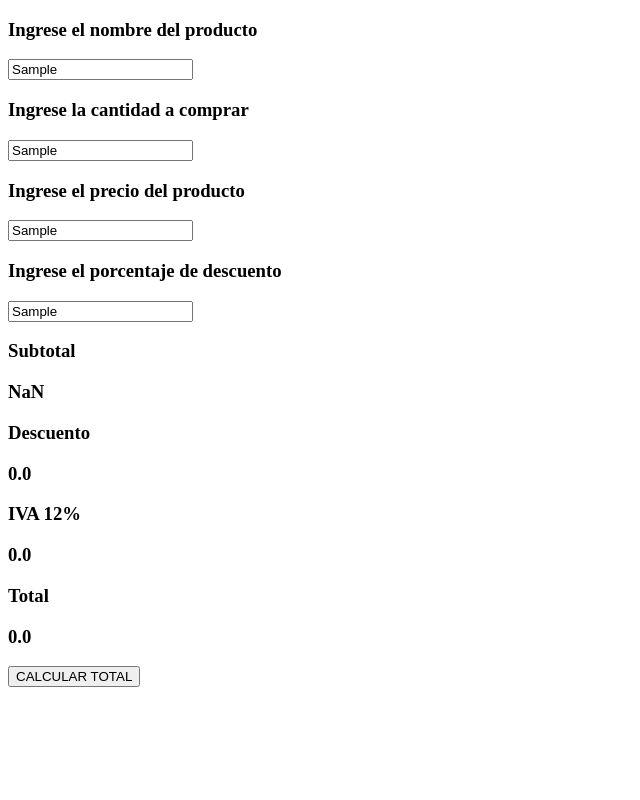
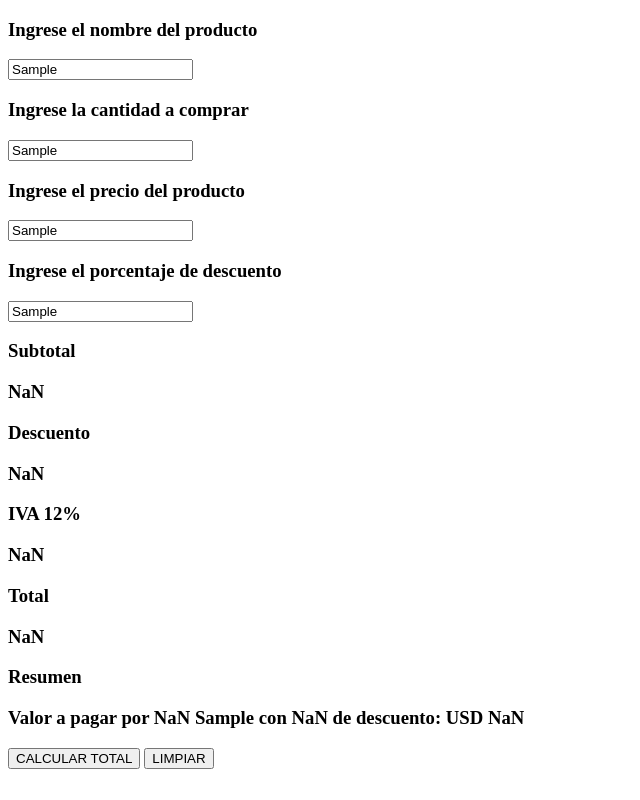
Before and after one commit to JoseDutan/krakeDev, a plain HTML site: page puntoDeVenta.html in a window 1280 px wide. Both pictures are taken after typing "Sample", "Sample", "Sample", "Sample" into the empty fields and a click on the button "CALCULAR TOTAL". Shown: the whole page, without its empty margins (0-640 px from the left). Drawn offline with Linux system fonts and the light colour scheme.

Commit message:
Ejercicio Completo

```diff
--- a/puntoDeVenta.html
+++ b/puntoDeVenta.html
@@ -22,9 +22,14 @@
         <h3 id="lblValorIVA">0.0</h3>
         <h3>Total</h3>
         <h3 id="lblTotal">0.0</h3>
+        <h3>Resumen</h3>
+        <h3 id="lblResumen">0.0</h3>
+
 
         <input type="button" value="CALCULAR TOTAL"
         onclick="calcularValorTotal()"/>
+        <input type="button" value="LIMPIAR" onclick="limpiar();"/>
+
 
     </body>
 </html>
--- a/puntoDeVenta.js
+++ b/puntoDeVenta.js
@@ -16,7 +16,7 @@ calcularValorTotal = function(){
     //3. Recuperar cantidad como int
     cantidad=recuperarInt("txtCantidad");
     //4. Recuperar el porcentaje de descuento como int
-    porcentajeDescuento=recuperarInt("txtPrecio");
+    porcentajeDescuento=recuperarInt("txtPorcentajeDescuento");
     //4. Invocar a calcularSubtotal y el retorno guardar en la variable valorSubtotal
     valorSubtotal=calcularSubtotal(precioProducto, cantidad);
     //5. Mostrar valorSubtotal en el componente lblSubtotal
@@ -28,37 +28,44 @@ calcularValorTotal = function(){
             Si el caso de prueba es exitoso, hacer un commit
          */
     //6. Invocar a calcularDescuento y lo que devuelve guardar en la variable valorDescuento
+    valorDescuento=calcularValorDescuento(valorSubtotal, porcentajeDescuento);
     //7. Mostrar el resultado en el componente lblDescuento
+    mostrarTexto("lblDescuento", valorDescuento);
         /*
             Caso de prueba:
                 precioProducto: 5.4  cantidad: 10 descuento: 10
-                Descuento esperado: 5.4
+                Descuento esperado: 54
             Si el caso de prueba es exitoso, hacer un commit
          */
     //8. Invocar a calcularIVA y lo que devuelve guardar en la variable valorIVA
 	//   El IVA debe calcularse sobre el valor del subtotal menos el descuento
+    valorIVA=calcularIVA(valorSubtotal, valorDescuento);
     //9. Mostrar el resultado en el componente lblValorIVA
+    mostrarTexto( "lblValorIVA", valorIVA);
     /*
             Caso de prueba:
-                precioProducto: 5.4  cantidad: 10 descuento: 10
+                precioProducto: 54  cantidad: 10 descuento: 10
 					--valorSubtotal: 54
-					--descuento:5.4
+					--descuento: 5.4
 					--valorSubtotal - descuento: 48.6
                 IVA esperado: 5.832
             Si el caso de prueba es exitoso, hacer un commit
         */
     //10. Invocar a calcularTotal y lo que devuelve guardar en la variable valorTotal
+    valorTotal=calcularTotal(valorSubtotal, valorDescuento, valorIVA);
     //11. Mostrar el resultado en el componente lblTotal
+    mostrarTexto("lblTotal", valorTotal);
      /*
             Caso de prueba:
-                precioProducto: 5.4  cantidad: 10 descuento: 10
-					--valorSubtotal: 5.4
+                precioProducto: 54  cantidad: 10 descuento: 10
+					--valorSubtotal: 54
 					--descuento: 5.4
 					--IVA: 5.832
                 Total esperado: 54.432
             Si el caso de prueba es exitoso, hacer un commit
         */
     //12. Mostrar un resumen en el componente lblResumen, si no existe debe agregarlo
+    mostrarTexto("lblResumen", "Valor a pagar por " +cantidad+" "+nombreProducto+" "+"con "+porcentajeDescuento+" de descuento: "+"USD "+valorTotal);
         /*
             Ejemplo:
                 Valor a pagar por 20 cerveza corona con 10% de descuento: USD 48.75
@@ -67,6 +74,17 @@ calcularValorTotal = function(){
 
 }
 limpiar=function(){
+    mostrarTextoEnCaja("txtProducto","")
+    mostrarTextoEnCaja("txtCantidad","")
+    mostrarTextoEnCaja("txtPrecio","")
+    mostrarTextoEnCaja("txtPorcentajeDescuento","")
+    mostrarTexto("lblSubtotal", "0.0")
+    mostrarTexto("lblDescuento", "0.0")
+    mostrarTexto("lblValorIVA", "0.0")
+    mostrarTexto("lblTotal", "0.0")
+    mostrarTexto("lblResumen","0.0")
+
+
     /*
         Dejar todas las cajas de texto con el valor cadena vacía, 0 ó 0.0 según el tipo de dato
         Dejar todos los textos de los montos con el valor 0.0
--- a/serviciosPuntoDeVenta.js
+++ b/serviciosPuntoDeVenta.js
@@ -3,8 +3,8 @@ calcularValorDescuento=function(monto, porcentajeDescuento) {
     return descuento;
 }
 
-calcularIVA=function(monto){
-    let iva= monto * 0.12;
+calcularIVA=function(monto, descuento){
+    let iva= (monto - descuento) * 0.12;
     return iva;
 }
 
```
Also changed, not shown: 1 other file.
